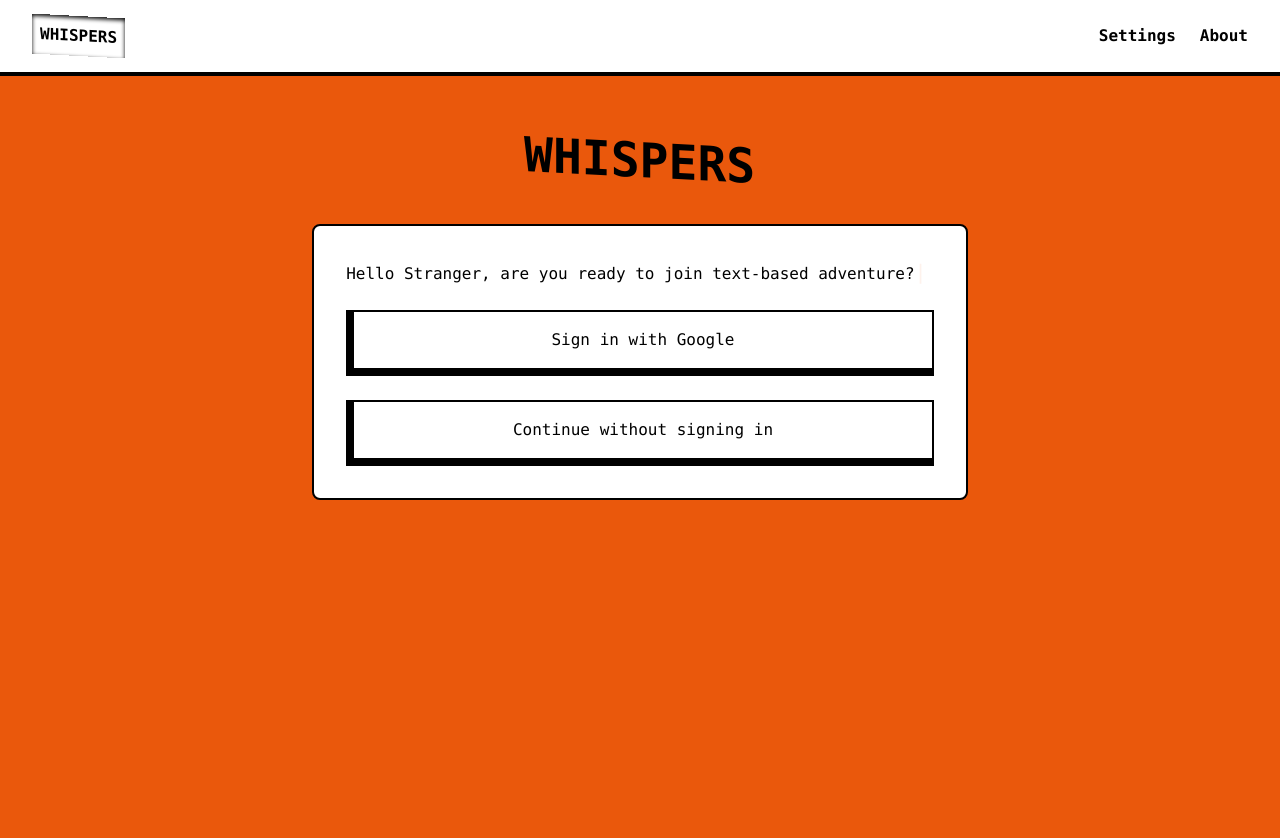
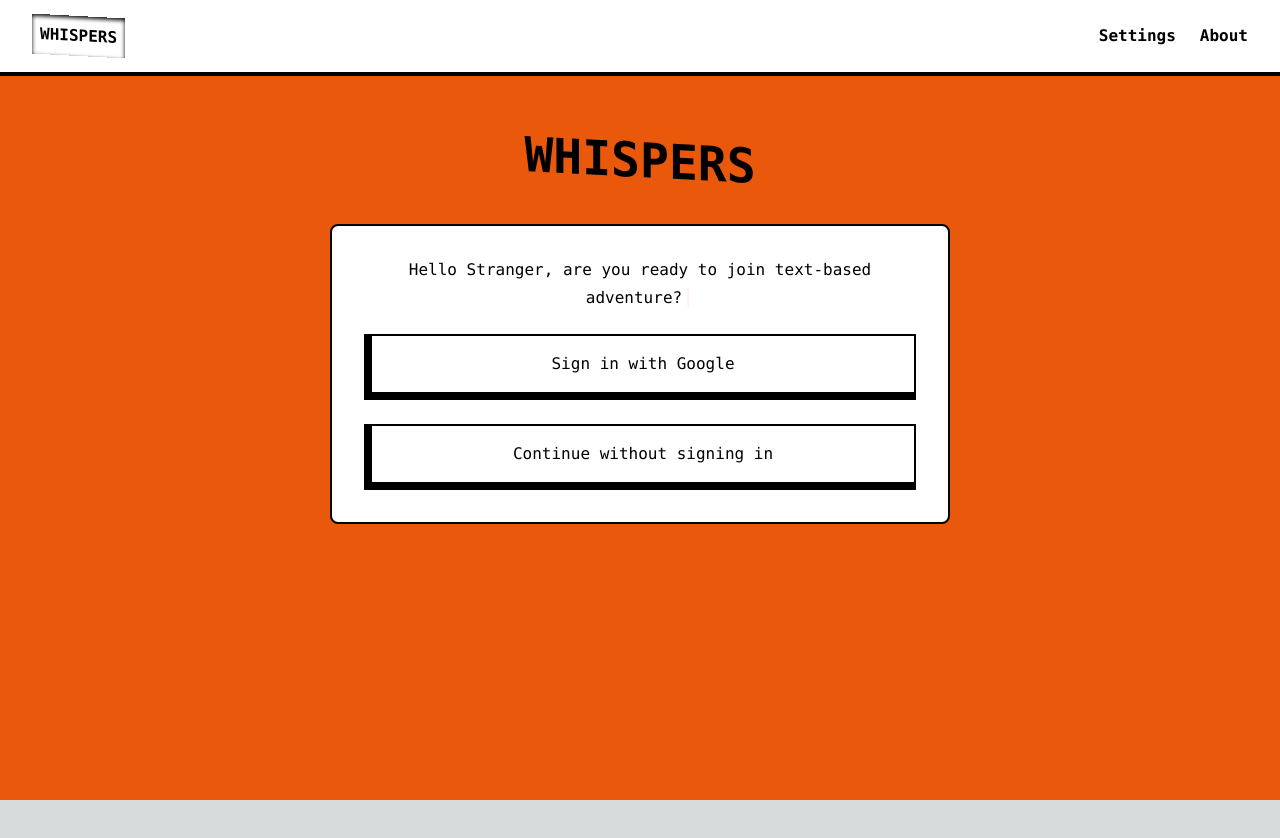
Before and after one commit to miamiultras/whispers, a Next.js app: page / in a window 1280 px wide. Shown: the top 838 px of the page. After the commit the page ends 800 px from the top, so only its background shows below. Built offline with nearby package versions, Linux system fonts and the light colour scheme; no server answers.

Commit message:
create greetings component, refactor layout

```diff
--- a/app/components/Card.tsx
+++ b/app/components/Card.tsx
@@ -1,20 +1,9 @@
-"use client";
-import { signOut } from "next-auth/react";
+import React from "react";
 
-interface CardProps {
-  userName: string;
-}
-
-function Card({ userName }: CardProps) {
+function Card({ children }: React.PropsWithChildren) {
   return (
-    <div className="bg-white flex flex-col p-8 rounded-lg">
-      <h2 className="text-xl text-black">Hello {userName}</h2>
-      <button
-        className="bg-black my-4 text-white p-3 rounded-lg"
-        onClick={() => signOut()}
-      >
-        Sign Out
-      </button>
+    <div className="bg-white p-8 border-2 border-black rounded-lg flex flex-col justify-between gap-6">
+      {children}
     </div>
   );
 }
--- /dev/null
+++ b/app/components/Greetings.tsx
@@ -0,0 +1,27 @@
+import Link from "next/link";
+import Card from "./Card";
+import SignOutButton from "./SignOutButton";
+
+interface GreetingsProps {
+  userName: string;
+}
+
+function Greetings({ userName }: GreetingsProps) {
+  return (
+    <Card>
+      <h2 className="text-black">
+        Hello {userName}, this game, just like life, will present you with 2
+        choices:
+      </h2>
+      <Link
+        href="/story"
+        className="bg-white text-black p-4 border-black border-2 border-b-8 border-l-8 text-center"
+      >
+        Enter the void
+      </Link>
+      <SignOutButton className="bg-white text-black p-4 border-black border-2 border-b-8 border-l-8" />
+    </Card>
+  );
+}
+
+export default Greetings;
--- a/app/layout.tsx
+++ b/app/layout.tsx
@@ -22,7 +22,14 @@ export default function RootLayout({
         <body className={inter.className}>
           <main className="min-h-screen min-w-full bg-orange-600 font-mono">
             <Navbar />
-            {children}
+            <div className="flex h-[screen-76px] flex-col items-center p-5">
+              <div className="md:max-w-[50%] text-center">
+                <h1 className="text-5xl uppercase font-extrabold skew-y-3 mt-10">
+                  whispers
+                </h1>
+                {children}
+              </div>
+            </div>
           </main>
         </body>
       </SessionProvider>
--- a/app/page.tsx
+++ b/app/page.tsx
@@ -2,20 +2,17 @@ import { getServerSession } from "next-auth";
 import { authOptions } from "@/lib/auth";
 
 import SignIn from "./components/SignIn";
-import Card from "./components/Card";
+import Greetings from "./components/Greetings";
 
 export default async function Home() {
   const session = await getServerSession(authOptions);
   return (
-    <main className="flex min-h-screen flex-col items-center p-5">
-      <h1 className="text-5xl uppercase font-extrabold skew-y-3 mt-10">whispers</h1>
     <section className="mt-10">
       {session && session.user?.name ? (
-          <Card userName={session.user?.name} />
+        <Greetings userName={session.user.name} />
       ) : (
         <SignIn />
       )}
     </section>
-    </main>
   );
 }
```
Lines whose indentation alone changed are shown as unchanged.
